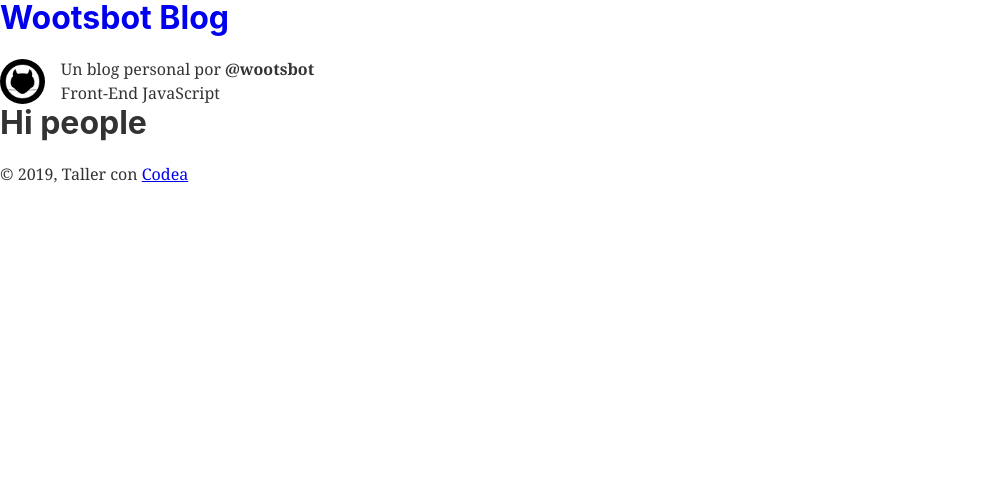
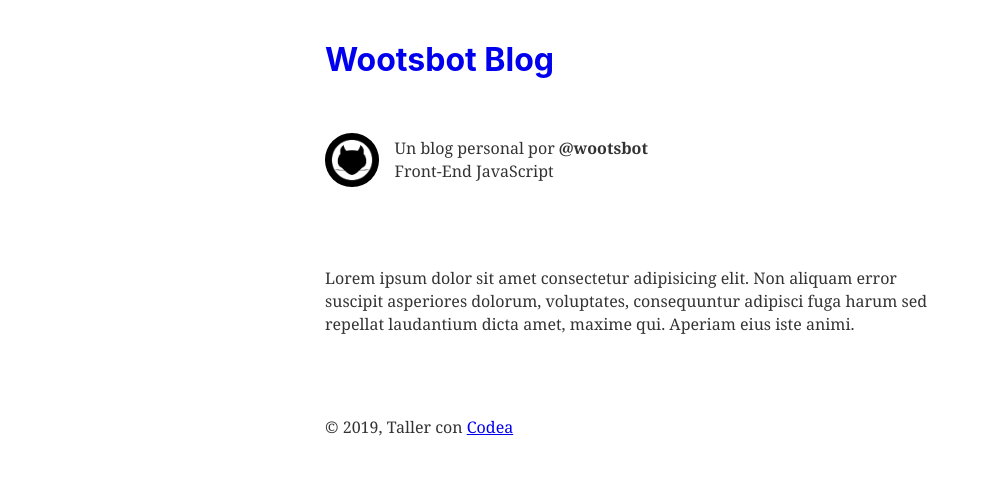
Before and after one commit to codea-team/taller-gatsby, a Gatsby site: page / in a window 1280 px wide. Shown: the whole page, without its empty margins (0-990 px from the left). Built offline with nearby package versions, Linux system fonts and the light colour scheme; Gatsby itself is replaced by a stand-in of ours.

Commit message:
#3 add styles to articles list

```diff
--- /dev/null
+++ b/src/components/articlesList/index.js
@@ -0,0 +1,18 @@
+import React from 'react'
+
+import styles from './styles.module.scss'
+
+class ArticleList extends React.PureComponent {
+  render() {
+    return (
+      <div className={styles.root}>
+        Lorem ipsum dolor sit amet consectetur adipisicing elit. Non aliquam
+        error suscipit asperiores dolorum, voluptates, consequuntur adipisci
+        fuga harum sed repellat laudantium dicta amet, maxime qui. Aperiam eius
+        iste animi.
+      </div>
+    )
+  }
+}
+
+export default ArticleList
--- /dev/null
+++ b/src/components/articlesList/styles.module.scss
@@ -0,0 +1,3 @@
+.root {
+  margin-bottom: 5rem;
+}
--- a/src/components/header/Author.js
+++ b/src/components/header/Author.js
@@ -1,7 +1,7 @@
 import React from 'react'
 import PropTypes from 'prop-types'
 
-import Avatar from 'images/codea.png'
+import Avatar from '../../images/codea.png'
 
 import styles from './styles.module.scss'
 
--- a/src/components/header/index.js
+++ b/src/components/header/index.js
@@ -8,8 +8,8 @@ import Author from './Author'
 
 const Header = ({ siteTitle, authorName, biography }) => {
   return (
-    <header>
-      <h1 className={styles.link}>
+    <header className={styles.root}>
+      <h1 className={styles.title}>
         <Link to="/">{siteTitle}</Link>
       </h1>
 
--- a/src/components/header/styles.module.scss
+++ b/src/components/header/styles.module.scss
@@ -1,5 +1,13 @@
-.link > a {
-  text-decoration: none !important;
+.root {
+  margin-bottom: 5rem;
+}
+
+.title {
+  margin-bottom: 3.5rem;
+
+  & > a {
+    text-decoration: none !important;
+  }
 }
 
 .author {
@@ -8,8 +16,8 @@
 }
 
 .avatar {
-  width: 3.5%;
-  height: 3.5%;
+  width: 8.5%;
+  height: 8.5%;
   border-radius: 50%;
   margin: 0 1rem 0 0;
 }
--- a/src/components/layout.js
+++ b/src/components/layout/index.js
@@ -1,15 +1,9 @@
-/**
- * Layout component that queries for data
- * with Gatsby's StaticQuery component
- *
- * See: https://www.gatsbyjs.org/docs/static-query/
- */
-
 import React from 'react'
 import PropTypes from 'prop-types'
 import { StaticQuery, graphql } from 'gatsby'
 
-import Header from './header'
+import Header from '../header'
+import styles from './styles.module.scss'
 
 const Layout = ({ children }) => (
   <StaticQuery
@@ -25,7 +19,7 @@ const Layout = ({ children }) => (
       }
     `}
     render={data => (
-      <>
+      <div className={styles.root}>
         <Header
           siteTitle={data.site.siteMetadata.title}
           authorName={data.site.siteMetadata.author}
@@ -39,7 +33,7 @@ const Layout = ({ children }) => (
             <a href="https://www.codea.com.mx">Codea</a>
           </footer>
         </div>
-      </>
+      </div>
     )}
   />
 )
--- /dev/null
+++ b/src/components/layout/styles.module.scss
@@ -0,0 +1,6 @@
+.root {
+  margin-left: auto;
+  margin-right: auto;
+  max-width: 42rem;
+  padding: 2.625rem 1.3125rem;
+}
--- a/src/pages/index.js
+++ b/src/pages/index.js
@@ -2,11 +2,13 @@ import React from 'react'
 
 import Layout from '../components/layout'
 import SEO from '../components/seo'
+import ArticleList from '../components/articlesList'
 
 const IndexPage = () => (
   <Layout>
     <SEO title="Home" keywords={[`gatsby`, `application`, `react`]} />
-    <h1>Hi people</h1>
+
+    <ArticleList />
   </Layout>
 )
 
```
